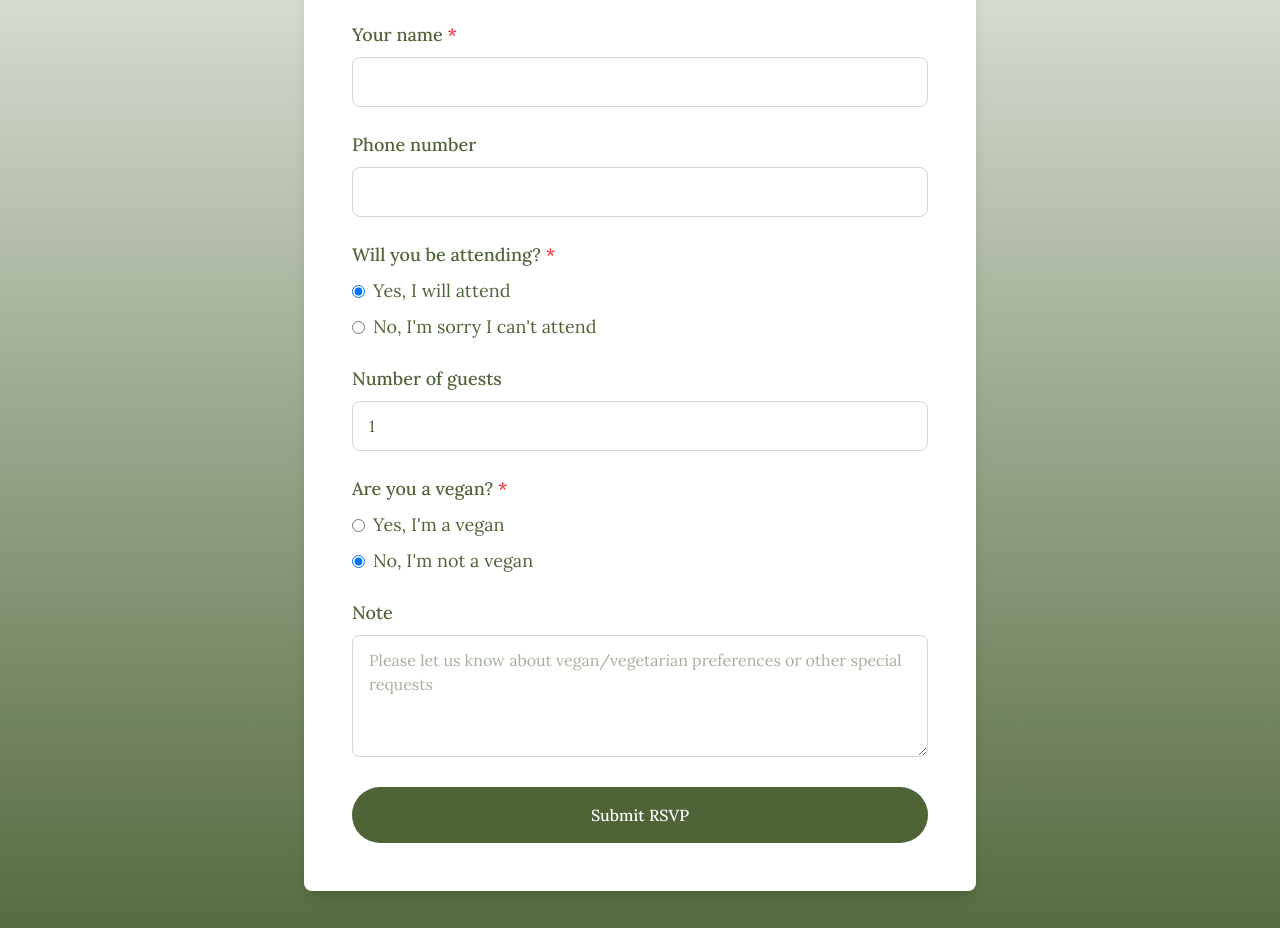
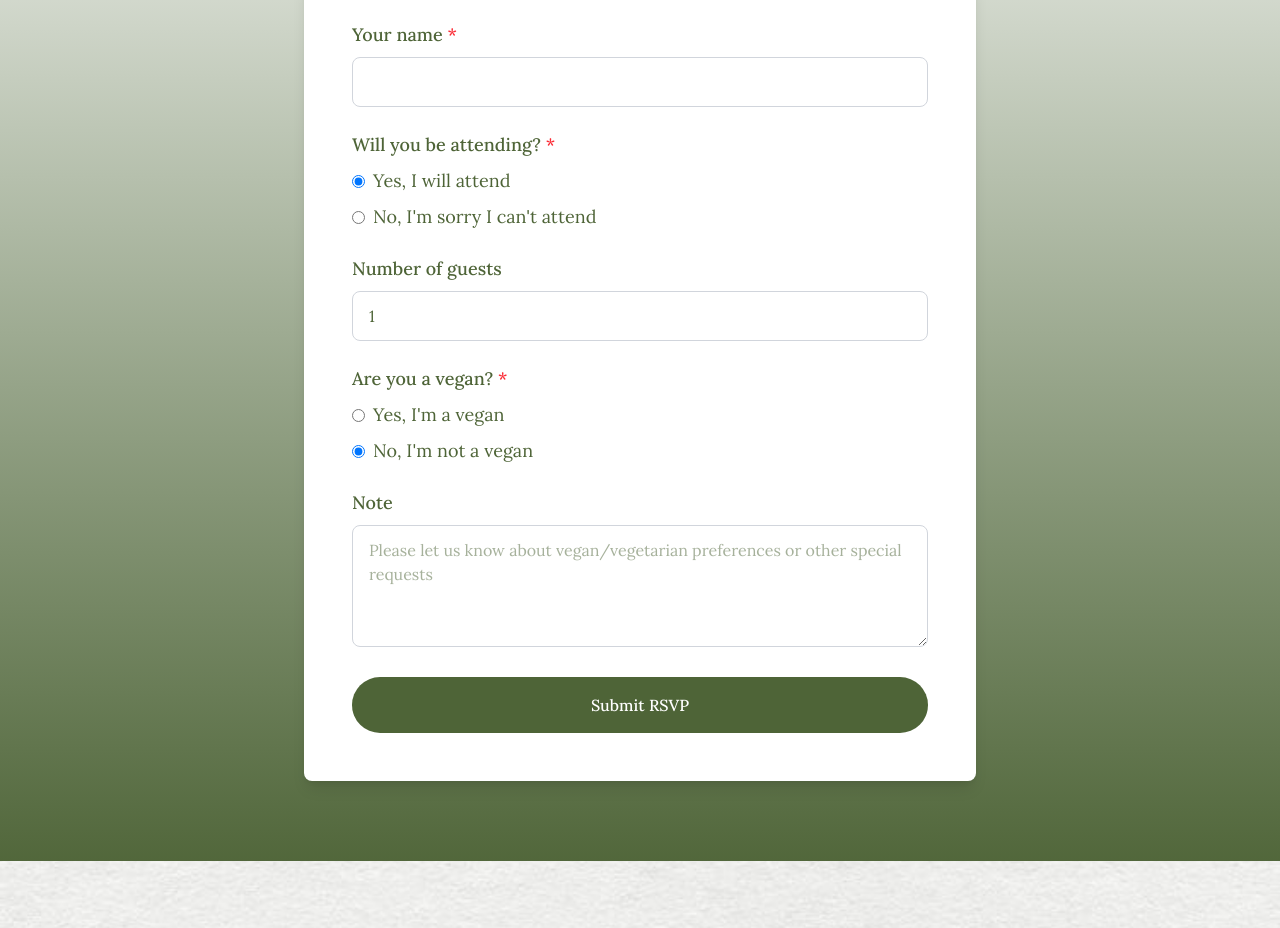
Before and after one commit to datng14/meolu-wedding, a Next.js app: page /en in a window 1280 px wide. Shown: the part 6400-7328 px from the top of the page. Built offline with nearby package versions, Linux system fonts and the light colour scheme; no server answers; the database is empty.

Commit message:
Remove phone field from RSVP form and update gift section translations in English and Vietnamese for clarity.

```diff
--- a/src/components/RSVP.tsx
+++ b/src/components/RSVP.tsx
@@ -18,7 +18,6 @@ export default function RSVP() {
 
   const [formData, setFormData] = useState<RSVPForm>({
     name: '',
-    phone: '',
     vegan: 'no',
     attending: 'yes',
     guests: 1,
@@ -46,7 +45,6 @@ export default function RSVP() {
       setSubmitStatus('success');
       setFormData({
         name: '',
-        phone: '',
         vegan: 'no',
         attending: 'yes',
         guests: 1,
@@ -223,32 +221,6 @@ export default function RSVP() {
               </div>
 
               <div>
-                <label
-                  htmlFor='phone'
-                  className='block font-medium mb-2 text-base md:text-lg'
-                >
-                  {t('phone')}
-                </label>
-                <input
-                  type='tel'
-                  id='phone'
-                  name='phone'
-                  value={formData.phone}
-                  onChange={handleChange}
-                  className='w-full px-3 py-2.5 md:px-4 md:py-3 text-sm md:text-base border border-gray-300 rounded-lg focus:ring-2 focus:border-transparent'
-                  onFocus={(e) => {
-                    e.currentTarget.style.borderColor = 'var(--theme-primary)';
-                    e.currentTarget.style.boxShadow =
-                      '0 0 0 2px var(--theme-primary-light)';
-                  }}
-                  onBlur={(e) => {
-                    e.currentTarget.style.borderColor = '';
-                    e.currentTarget.style.boxShadow = '';
-                  }}
-                />
-              </div>
-
-              <div>
                 <label className='block font-medium mb-2 text-base md:text-lg'>
                   {t('attending')} <span className='text-red-500'>*</span>
                 </label>
--- a/src/messages/en.json
+++ b/src/messages/en.json
@@ -149,7 +149,7 @@
     "noRSVPs": "No RSVPs found"
   },
   "gift": {
-    "title": "Lucky Money",
-    "description": "Scan the QR code to send your lucky money gift"
+    "title": "Wedding Gift Box",
+    "description": "It is customary for wedding guests to offer a small congratulatory gift. If you are unable to attend, a QR code is provided below for those who wish to send their well wishes in this way."
   }
 }
--- a/src/messages/vi.json
+++ b/src/messages/vi.json
@@ -48,7 +48,7 @@
     "description": "Mô tả"
   },
   "calendar": {
-    "month": "Tháng MỘT",
+    "month": "Tháng 1",
     "daysOfWeek": {
       "MON": "T2",
       "TUE": "T3",
@@ -149,7 +149,7 @@
     "noRSVPs": "Không tìm thấy RSVP nào"
   },
   "gift": {
-    "title": "Lì Xì",
-    "description": "Quét mã QR để gửi lì xì chúc mừng"
+    "title": "Hộp mừng cưới",
+    "description": "Dành cho những người bạn không thể đến chung vui, bạn có thể dùng mã QR bên dưới để gửi lời chúc — hoàn toàn tuỳ ý"
   }
 }
--- a/src/types/index.ts
+++ b/src/types/index.ts
@@ -1,6 +1,5 @@
 export interface RSVPForm {
   name: string;
-  phone: string;
   vegan: 'yes' | 'no';
   attending: 'yes' | 'no';
   guests?: number;
```
